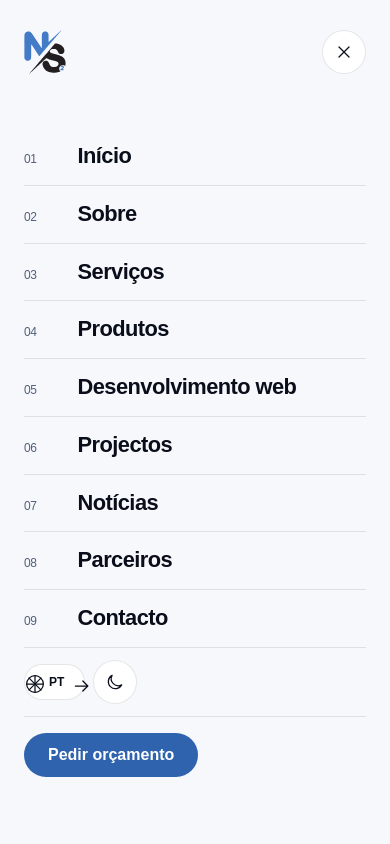
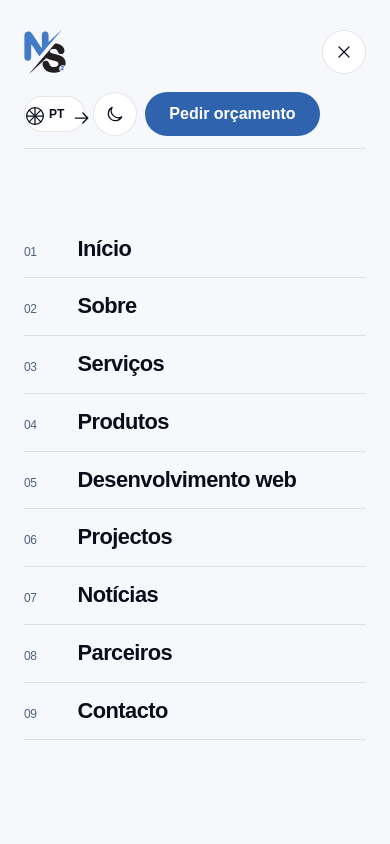
Before and after one commit to elyqueta/ns2_site, an Angular app: page / in a window 390 px wide. Both pictures are taken after a click on the button "Abrir menu de navegação". Shown: the top 844 px of the page. Built offline with nearby package versions, Linux system fonts and the light colour scheme.

Commit message:
feat(fase-01): botão orçamento alinhado à direita na linha dos toggles do menu mobile

```diff
--- a/src/app/shared/layout/mobile-menu/mobile-menu.html
+++ b/src/app/shared/layout/mobile-menu/mobile-menu.html
@@ -36,6 +36,18 @@
       </button>
     </div>
 
+      <div class="flex items-center gap-2 pt-3 border-b border-line pb-3">
+        <app-language-toggle />
+        <app-theme-toggle />
+        <app-button
+          [extraClasses]="'ml-auto'"
+          [label]="quoteLabel()"
+          [href]="whatsappUrl"
+          [external]="true"
+          size="md"
+        />
+      </div>
+
     <nav class="my-auto py-12" [attr.aria-label]="menuLabel()">
       <ul class="grid">
         @for (item of items(); track item.href) {
@@ -57,18 +69,6 @@
           </li>
         }
       </ul>
-      <div class="flex items-center gap-2 pt-3 border-b border-line pb-3">
-        <app-language-toggle />
-        <app-theme-toggle />
-      </div>
-      <div class="mt-4">
-        <app-button
-          [label]="quoteLabel()"
-          [href]="whatsappUrl"
-          [external]="true"
-          size="md"
-        />
-      </div>
     </nav>
   </div>
 }
--- a/src/app/shared/ui/button/button.ts
+++ b/src/app/shared/ui/button/button.ts
@@ -20,6 +20,7 @@ export class Button {
   readonly external = input(false);
   readonly showArrow = input(false);
   readonly ariaLabel = input<string | null>(null);
+  readonly extraClasses = input<string>('');
   readonly classes = computed(() => {
     const variantClasses: Record<ButtonVariant, string> = {
       primary: 'bg-accent text-on-accent hover:bg-accent-bright',
@@ -35,6 +36,7 @@ export class Button {
       'inline-flex min-h-11 items-center justify-center gap-2 whitespace-nowrap rounded-button font-semibold cursor-pointer transition-colors focus-visible:outline-offset-4',
       variantClasses[this.variant()],
       sizeClasses[this.size()],
+      this.extraClasses(),
     ].join(' ');
   });
 }
```
Also changed, not shown: 1 other file (tests, documents, lock files or other folders).
